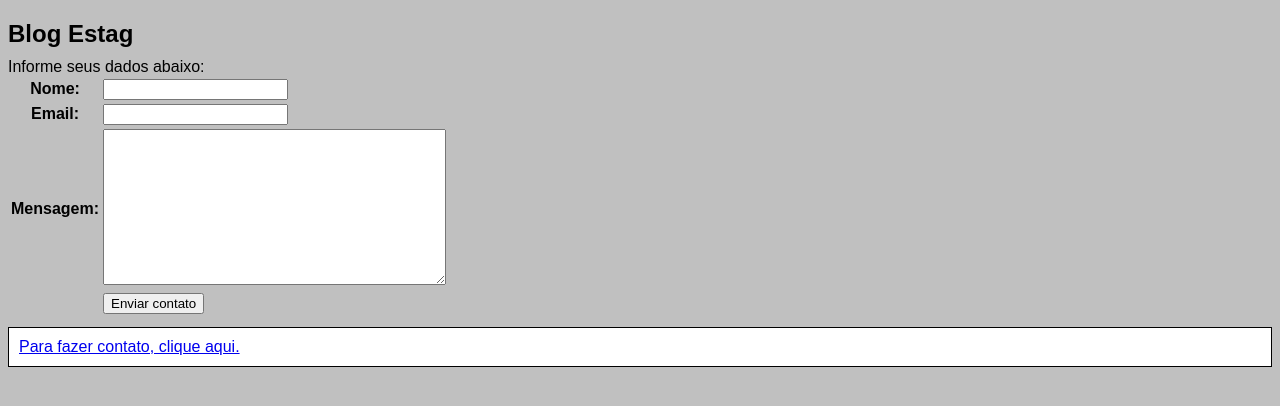
After one commit to suelensantos/blog, a Django app: template templates/contato.html in a window 1280 px wide. The commit adds this page. Shown: the top 406 px of the page. Run offline with Django 3.2, Linux system fonts and the light colour scheme; the template is opened without the code that fills it: values that come from a table or form of the project are taken from there, others are empty.

Commit message:
Criação da pag Contato - erro!

```diff
--- a/blog/urls.py
+++ b/blog/urls.py
@@ -16,11 +16,12 @@ Including another URLconf
 
 from django.conf.urls import include, url
 from django.contrib import admin
-from . import views
+import views
+
 
 urlpatterns = [
     url(r'^meu_blog/', include('meu_blog.urls')),
     url(r'^admin/', admin.site.urls),
     url(r'^artigo/', include('meu_blog.urls')),
-    url(r'^contato/$', views.contato, contato='contato'),
+    url(r'^contato/$', views.contato, name='contato'),
 ]
--- a/meu_blog/static/meu_blog/css/base.css
+++ b/meu_blog/static/meu_blog/css/base.css
@@ -29,3 +29,12 @@ h3 {
 
 	padding: 10px;
 }
+
+.rodape {
+
+	border: 1px solid black;
+	background-color: white;
+	color: gray;
+	margin-top: 10px;
+	padding: 10px;
+}
--- a/meu_blog/templates/meu_blog/index.html
+++ b/meu_blog/templates/meu_blog/index.html
@@ -1,6 +1,5 @@
 {% extends 'base.html' %}
 {% load static %}
-
 
 {% block conteudo %}
 <img src="{% static 'meu_blog/images/globo.jpg' %}" alt='Minha imagem'/>
--- a/meu_blog/templates/meu_blog/index_artigo.html
+++ b/meu_blog/templates/meu_blog/index_artigo.html
@@ -1,5 +1,4 @@
 {% extends 'base.html' %}
-
 
 {% block titulo %} {{ artigo.titulo }} - {{ block.super }} {% endblock %}
 {% block h2 %} {{ artigo.titulo }} {% endblock %}
--- /dev/null
+++ b/templates/contato.html
@@ -0,0 +1,22 @@
+{% extends 'base.html' %}
+
+{% block titulo %} Contato - {{ block.super }} {% endblock %}
+
+{% block h1 %} Contato {% endblock %}
+
+{% block conteudo %}
+{% if mostrar %}<h3>{{ mostrar }}</h3>{% endif %}
+
+Informe seus dados abaixo:
+
+<form method="post">
+	<table>
+		{{ form }}
+
+		<tr>
+			<th>&nbsp;</th>
+			<td><input type="submit" value="Enviar contato"/></td>
+		</tr>
+	</table>
+</form>
+{% endblock conteudo %}
--- a/templates/rodape.html
+++ b/templates/rodape.html
@@ -1,8 +1,6 @@
 <div class="rodape">
 
-<a href='{% url views.contato %}' >
-
+<a href="{% url 'views.contato' %}">
 Para fazer contato, clique aqui.
-
 </a>
  </div>
--- a/views.py
+++ b/views.py
@@ -1,12 +1,49 @@
-from django.shortcuts import render_to_response
-from django.template import RequestContext
+#!usr/bin/env python
+# -*- coding: utf-8 -*-
 
+from django.shortcuts import render
+from django import forms
+from django.core.mail import send_mail
+from meu_blog.models import Artigo
 
 # verificar um modo de fazer essa parte
 # igual ao indexArtigo da outra view (do blog)
 # verificar o mesmo na pág 60
 
 
+class FormContato(forms.Form):
+    nome = forms.CharField(max_length=50)
+    email = forms.EmailField(required=False)
+    mensagem = forms.Field(widget=forms.Textarea)
+
+    def enviar(self):
+        titulo = 'Mensagem enviada pelo site'
+        destino = 'suelen_cordeiro@hotmail.com'
+        texto = """
+        Nome: %(nome)s
+        E-mail: %(email)s
+        Mensagem: %(mensagem)s
+        """ % self.cleaned_data
+
+        send_mail(
+            subject=titulo,
+            message=texto,
+            from_email=destino,
+            recipient_list=[destino],
+        )
+
+
 def contato(request):
+    if request.method == 'POST':
+        form = FormContato()
 
-    return render_to_response('contato.html', locals(), context_instance=RequestContext(request))
+        if form.is_valid():
+            form.enviar()
+            mostrar = 'Contato enviado!'
+            form = FormContato()
+    else:
+        form = FormContato()
+
+    artigo = Artigo.objects.all()
+    context = {'artigo': artigo, 'mostrar': mostrar}
+    return render(request, 'contato.html', context)
```
Also changed, not shown: blog/settings.py (+9 -0 lines).
